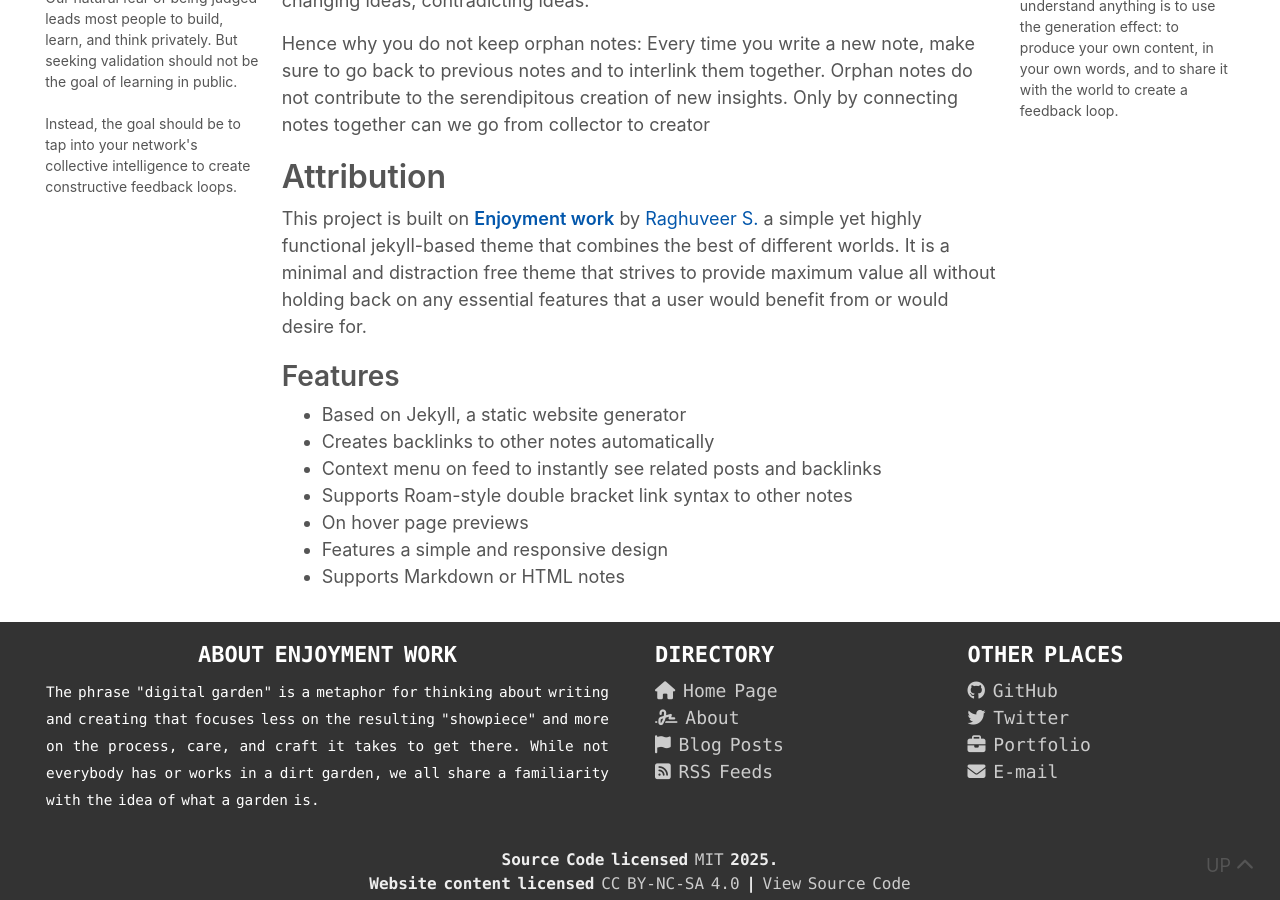
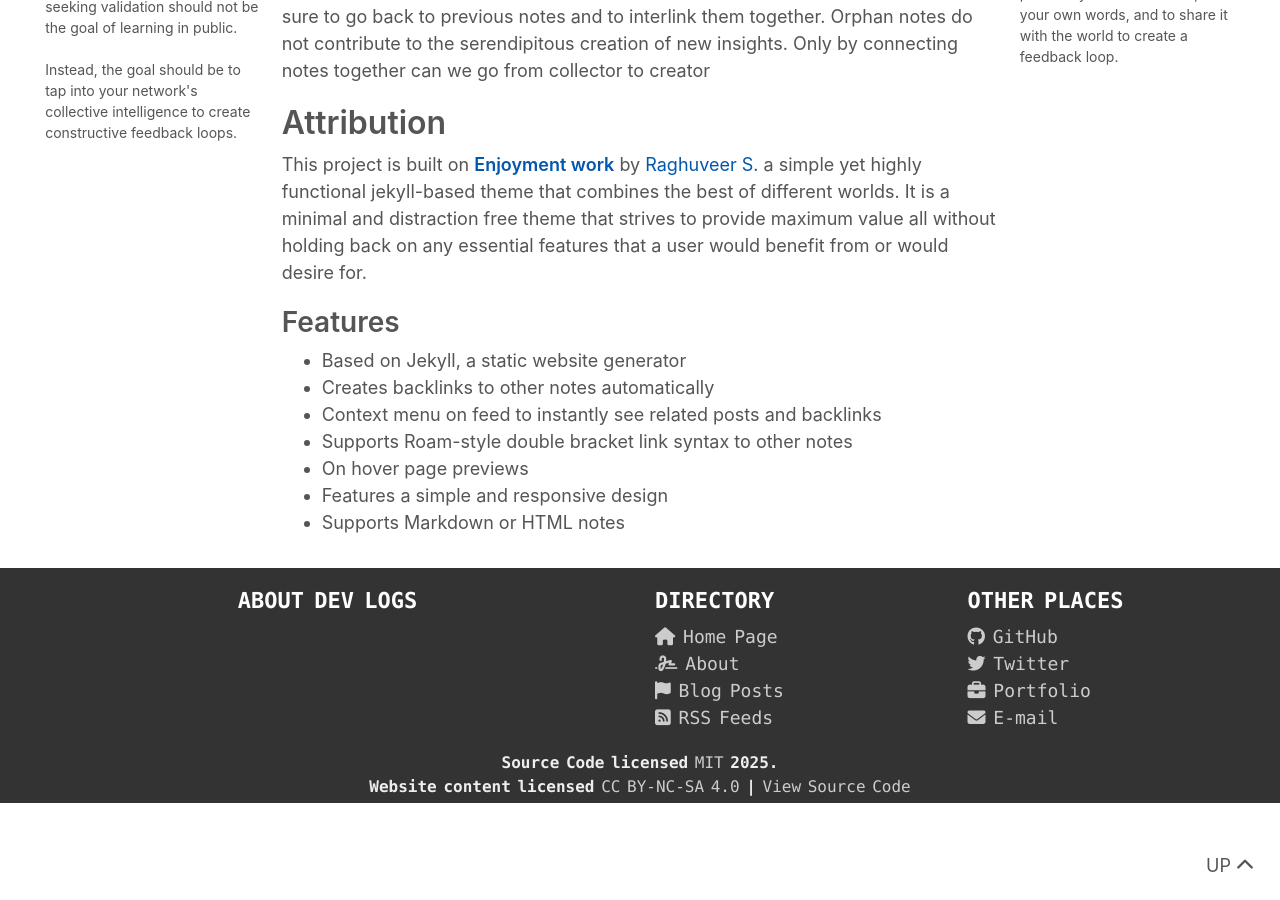
Before and after one commit to HsiangNianian/symmetrical-octo-adventure, a Jekyll site: the page built from index.md, in a window 1280 px wide and 900 px high, scrolled down 3036 px. Built offline with Jekyll 4.4.1, drawn with Linux system fonts in a browser that asks for light colours; nearby versions of some CDN libraries; after the commit the page ends 3839 px from its top, so only the background shows below that; some of the changed text lies outside the part shown.

Commit message:
Update _config.yml

```diff
--- a/_config.yml
+++ b/_config.yml
@@ -1,17 +1,9 @@
 # Site Data
-title: "Enjoyment Work"
-tagline: " — a Digital Garden 🌱"
-name: "Brennan Kenneth Brown"
-author_bio:
-  "Hey there! My name is Brennan, I'm a 27-year-old Métis web developer and content strategist from Winnipeg,
-  Manitoba and currently reside in Calgary, Alberta. I've recently compeleted a Full Stack Developer Program
-  at EvolveU, and I'm looking to help those that need web development work done, or searching for ideas and
-  management for their next content project."
-description: "A Digital Garden: Capturing my daily thoughts and progress, as well as curated ideas with unique synthesis—a personal zettelkasten."
-footer_description:
-  'The phrase "digital garden" is a metaphor for thinking about writing and creating that focuses less on the
-  resulting "showpiece" and more on the process, care, and craft it takes to get there. While not everybody
-  has or works in a dirt garden, we all share a familiarity with the idea of what a garden is.'
+title: "Dev Logs"
+tagline: " — my develop logs."
+name: "HsiangNianian"
+author_bio: |
+  Artificial Intelligence, Music Theories. There’s going to be something more academic and something that fascinates me. I have always had an absurd idea-composing music in a programming language and programming in a music language.
 notes_url: "https://hsiangnianian.github.io/symmetrical-octo-adventure/"
 profile_pic: "https://brennanbrown.ca/img/avatar.jpg"
 favicon: /assets/img/favicon.png
```
